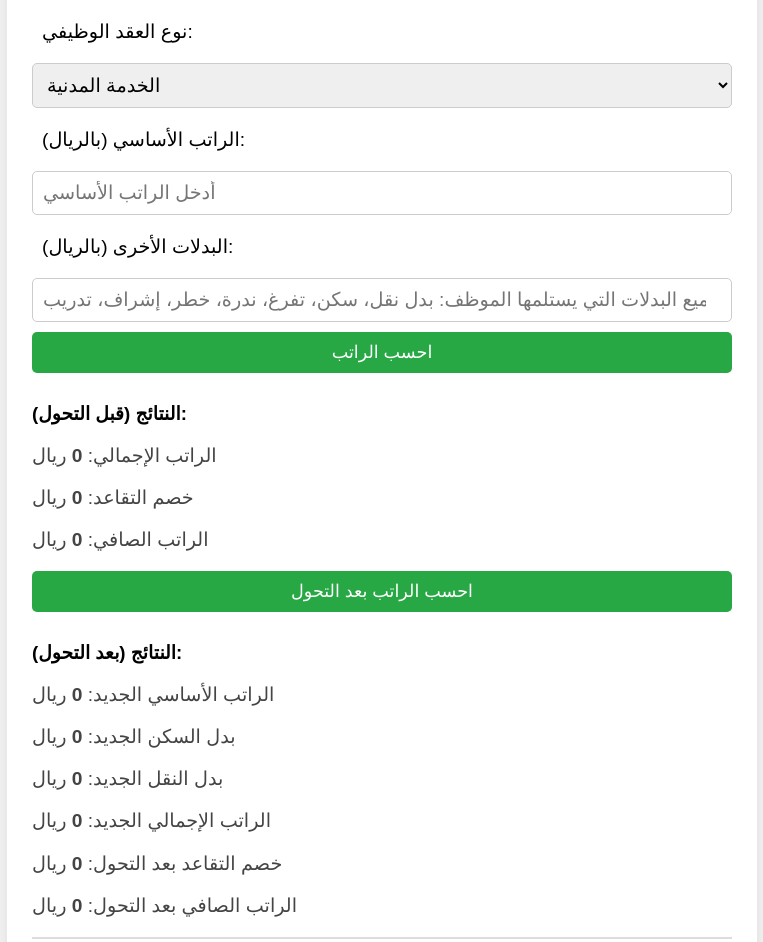
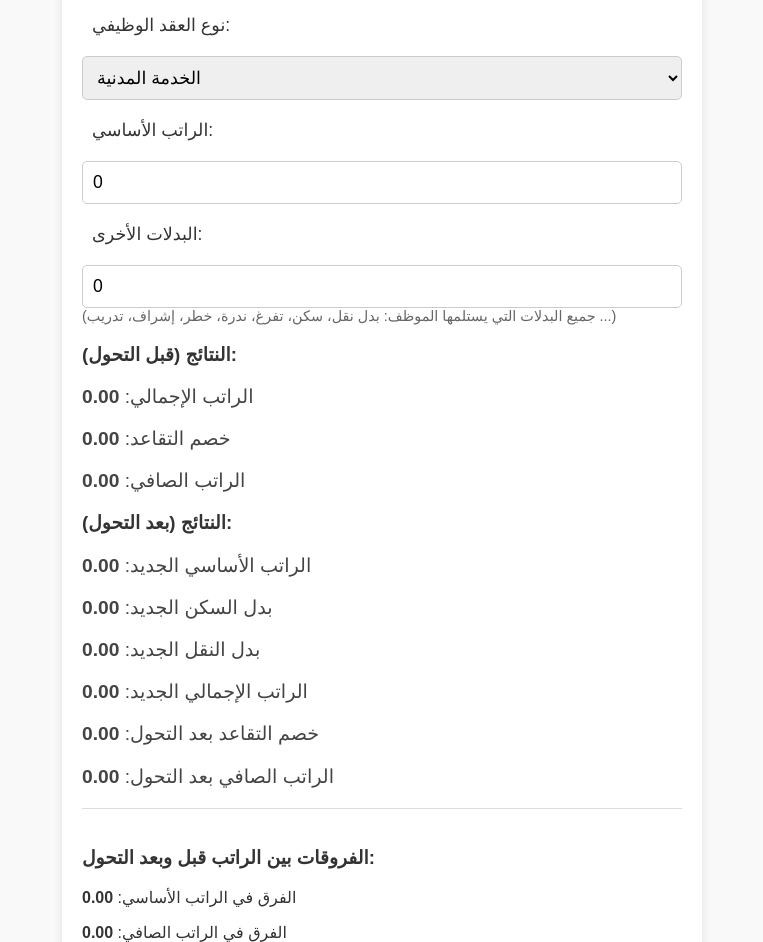
Before and after one commit to aqrni/Haste-ahead, a plain HTML site: page index.html in a window 1280 px wide. Shown: the part 103-1045 px from the top of the page, without its empty margins (258-1021 px from the left). Drawn offline with Linux system fonts and the light colour scheme.

Commit message:
Update index.html

```diff
--- a/index.html
+++ b/index.html
@@ -7,47 +7,43 @@
   <style>
     body {
       font-family: 'Arial', sans-serif;
-      background-color: #f4f4f4;
+      background-color: #f9f9f9;
       margin: 0;
       padding: 20px;
+      color: #333;
     }
     .container {
-      max-width: 700px;
+      max-width: 600px;
       margin: 0 auto;
       background-color: white;
-      padding: 25px;
+      padding: 20px;
       border-radius: 10px;
-      box-shadow: 0 0 15px rgba(0, 0, 0, 0.1);
+      box-shadow: 0 4px 10px rgba(0, 0, 0, 0.1);
     }
     h2 {
       text-align: center;
-      color: #333;
+      color: #444;
       margin-bottom: 20px;
     }
-    label, input, button, select {
+    label, input, select {
       display: block;
       width: 100%;
       margin: 10px 0;
       padding: 10px;
-      font-size: 1.2em;
+      font-size: 1.1em;
       border-radius: 5px;
       box-sizing: border-box;
     }
     input, select {
       border: 1px solid #ccc;
     }
-    button {
-      background-color: #28a745;
-      color: white;
-      border: none;
-      cursor: pointer;
-      font-size: 1.1em;
-    }
-    button:hover {
-      background-color: #218838;
+    .notes {
+      font-size: 0.9em;
+      color: #666;
+      margin-top: -10px;
     }
     .results {
-      margin-top: 30px;
+      margin-top: 20px;
     }
     .results p {
       font-size: 1.2em;
@@ -59,14 +55,14 @@
     .diff-section {
       margin-top: 20px;
       padding-top: 20px;
-      border-top: 2px solid #ddd;
+      border-top: 1px solid #ddd;
     }
   </style>
 </head>
 <body>
 
   <div class="container">
-    <h2>حاسبة الرواتب - بالريال السعودي (SAR)</h2>
+    <h2>حاسبة الرواتب</h2>
 
     <label for="employmentType">نوع العقد الوظيفي:</label>
     <select id="employmentType">
@@ -74,40 +70,37 @@
       <option value="selfEmployed">التشغيل الذاتي</option>
     </select>
 
-    <label for="baseSalary">الراتب الأساسي (بالريال):</label>
-    <input type="number" id="baseSalary" placeholder="أدخل الراتب الأساسي">
+    <label for="baseSalary">الراتب الأساسي:</label>
+    <input type="number" id="baseSalary" placeholder="أدخل الراتب الأساسي" value="0">
 
-    <label id="housingLabel" for="housingAllowance" style="display: none;">بدل السكن (بالريال):</label>
-    <input type="number" id="housingAllowance" placeholder="أدخل بدل السكن" style="display: none;">
+    <label id="housingLabel" for="housingAllowance" style="display: none;">بدل السكن:</label>
+    <input type="number" id="housingAllowance" placeholder="أدخل بدل السكن" style="display: none;" value="0">
 
-    <label id="otherAllowancesLabel" for="otherAllowances">البدلات الأخرى (بالريال):</label>
-    <input type="number" id="otherAllowances" placeholder="جميع البدلات التي يستلمها الموظف: بدل نقل، سكن، تفرغ، ندرة، خطر، إشراف، تدريب …">
-
-    <button onclick="calculateSalary()">احسب الراتب</button>
+    <label id="otherAllowancesLabel" for="otherAllowances">البدلات الأخرى:</label>
+    <input type="number" id="otherAllowances" placeholder="أدخل البدلات الأخرى" value="0">
+    <p class="notes">(جميع البدلات التي يستلمها الموظف: بدل نقل، سكن، تفرغ، ندرة، خطر، إشراف، تدريب ...)</p>
 
     <div class="results">
       <h3>النتائج (قبل التحول):</h3>
-      <p>الراتب الإجمالي: <span id="totalSalary">0</span> ريال</p>
-      <p>خصم التقاعد: <span id="pensionDeduction">0</span> ريال</p>
-      <p>الراتب الصافي: <span id="netSalary">0</span> ريال</p>
+      <p>الراتب الإجمالي: <span id="totalSalary">0</span></p>
+      <p>خصم التقاعد: <span id="pensionDeduction">0</span></p>
+      <p>الراتب الصافي: <span id="netSalary">0</span></p>
     </div>
-
-    <button onclick="calculateNewSalary()">احسب الراتب بعد التحول</button>
 
     <div class="results">
       <h3>النتائج (بعد التحول):</h3>
-      <p>الراتب الأساسي الجديد: <span id="newBaseSalary">0</span> ريال</p>
-      <p>بدل السكن الجديد: <span id="newHousingAllowance">0</span> ريال</p>
-      <p>بدل النقل الجديد: <span id="newTransportAllowance">0</span> ريال</p>
-      <p>الراتب الإجمالي الجديد: <span id="newTotalSalary">0</span> ريال</p>
-      <p>خصم التقاعد بعد التحول: <span id="newPensionDeduction">0</span> ريال</p>
-      <p>الراتب الصافي بعد التحول: <span id="newNetSalary">0</span> ريال</p>
+      <p>الراتب الأساسي الجديد: <span id="newBaseSalary">0</span></p>
+      <p>بدل السكن الجديد: <span id="newHousingAllowance">0</span></p>
+      <p>بدل النقل الجديد: <span id="newTransportAllowance">0</span></p>
+      <p>الراتب الإجمالي الجديد: <span id="newTotalSalary">0</span></p>
+      <p>خصم التقاعد بعد التحول: <span id="newPensionDeduction">0</span></p>
+      <p>الراتب الصافي بعد التحول: <span id="newNetSalary">0</span></p>
     </div>
 
     <div class="diff-section">
       <h3>الفروقات بين الراتب قبل وبعد التحول:</h3>
-      <p>الفرق في الراتب الأساسي: <span id="salaryDifference">0</span> ريال</p>
-      <p>الفرق في الراتب الصافي: <span id="netSalaryDifference">0</span> ريال</p>
+      <p>الفرق في الراتب الأساسي: <span id="salaryDifference">0</span></p>
+      <p>الفرق في الراتب الصافي: <span id="netSalaryDifference">0</span></p>
     </div>
 
   </div>
@@ -120,6 +113,11 @@
     let pensionDeduction = 0;
     let netSalary = 0;
 
+    document.getElementById('employmentType').addEventListener('change', updateFields);
+    document.querySelectorAll('input').forEach(input => {
+      input.addEventListener('input', calculateSalary);
+    });
+
     function updateFields() {
       let employmentType = document.getElementById('employmentType').value;
       if (employmentType === 'selfEmployed') {
@@ -130,13 +128,12 @@
         document.getElementById('housingLabel').style.display = 'none';
         document.getElementById('housingAllowance').style.display = 'none';
         document.getElementById('otherAllowancesLabel').innerText = "البدلات الأخرى:";
+        document.getElementById('housingAllowance').value = 0; // reset housing allowance for civil
       }
+      calculateSalary();
     }
 
-    document.getElementById('employmentType').addEventListener('change', updateFields);
-
     function calculateSalary() {
-      // استرجاع القيم المدخلة
       baseSalary = parseFloat(document.getElementById('baseSalary').value) || 0;
       housingAllowance = parseFloat(document.getElementById('housingAllowance').value) || 0;
       otherAllowances = parseFloat(document.getElementById('otherAllowances').value) || 0;
@@ -157,6 +154,8 @@
       // حساب الراتب الصافي
       netSalary = totalSalary - pensionDeduction;
       document.getElementById('netSalary').innerText = netSalary.toFixed(2);
+
+      calculateNewSalary();
     }
 
     function calculateNewSalary() {
@@ -176,4 +175,17 @@
       document.getElementById('newTransportAllowance').innerText = newTransportAllowance.toFixed(2);
       document.getElementById('newTotalSalary').innerText = newTotalSalary.toFixed(2);
       document.getElementById('newPensionDeduction').innerText = newPensionDeduction.toFixed(2);
-      document
+      document.getElementById('newNetSalary').innerText = newNetSalary.toFixed(2);
+
+      // حساب الفروقات
+      let salaryDifference = newBaseSalary - baseSalary;
+      let netSalaryDifference = newNetSalary - netSalary;
+      document.getElementById('salaryDifference').innerText = salaryDifference.toFixed(2);
+      document.getElementById('netSalaryDifference').innerText = netSalaryDifference.toFixed(2);
+    }
+
+    updateFields();
+  </script>
+
+</body>
+</html>
```
